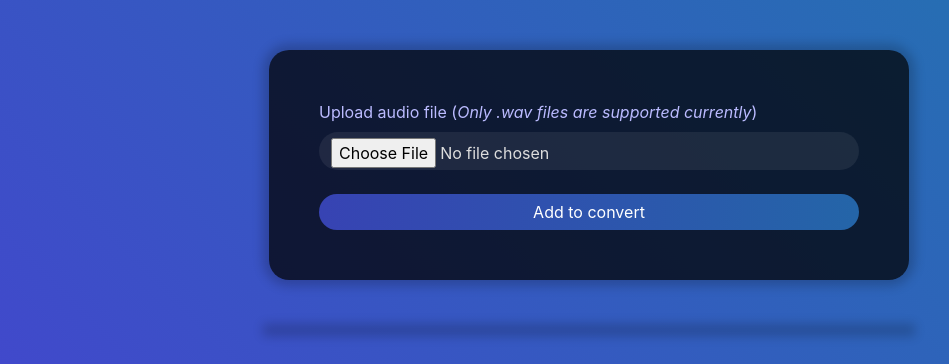
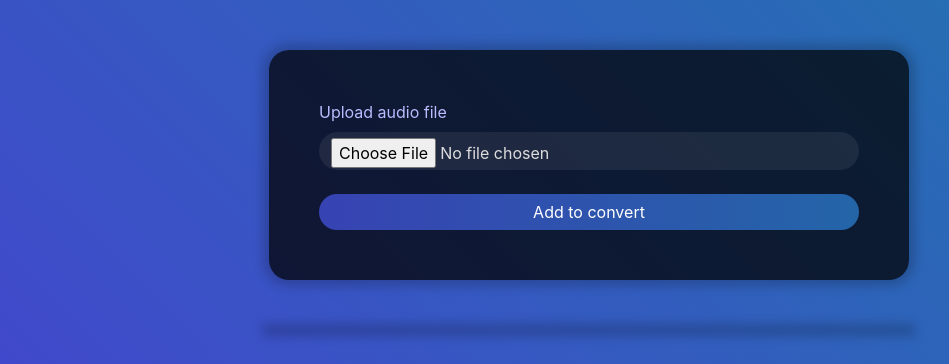
Before and after one commit to Basith-P/BFHAudioVIs, a Flask app: page / in a window 1280 px wide. Shown: the part 56-420 px from the top of the page, without its empty margins (51-1000 px from the left). Run offline with Flask 2, Linux system fonts and the light colour scheme; the visitor is signed in with stand-in values (Sample User, id 1); data comes from the database, SQL or seed files in the repository; data that the repository does not hold is empty; some libraries are stand-ins or nearby versions.

Commit message:
Adding functionality for mp3 support

```diff
--- a/website/templates/home.html
+++ b/website/templates/home.html
@@ -3,7 +3,7 @@
 
 <form action="#" enctype="multipart/form-data" method="POST">
    <!-- <h3>Hello {{ user.first_name }}</h3> -->
-   <label for="aud-in">Upload audio file (<i>Only .wav files are supported currently</i>)</label>
+   <label for="aud-in">Upload audio file </label>
    <input class="form-control" type="file" name="aud-in" id="aud-in" accept=".wav, .mp3" />
    <br />
    <div align="center">
```
